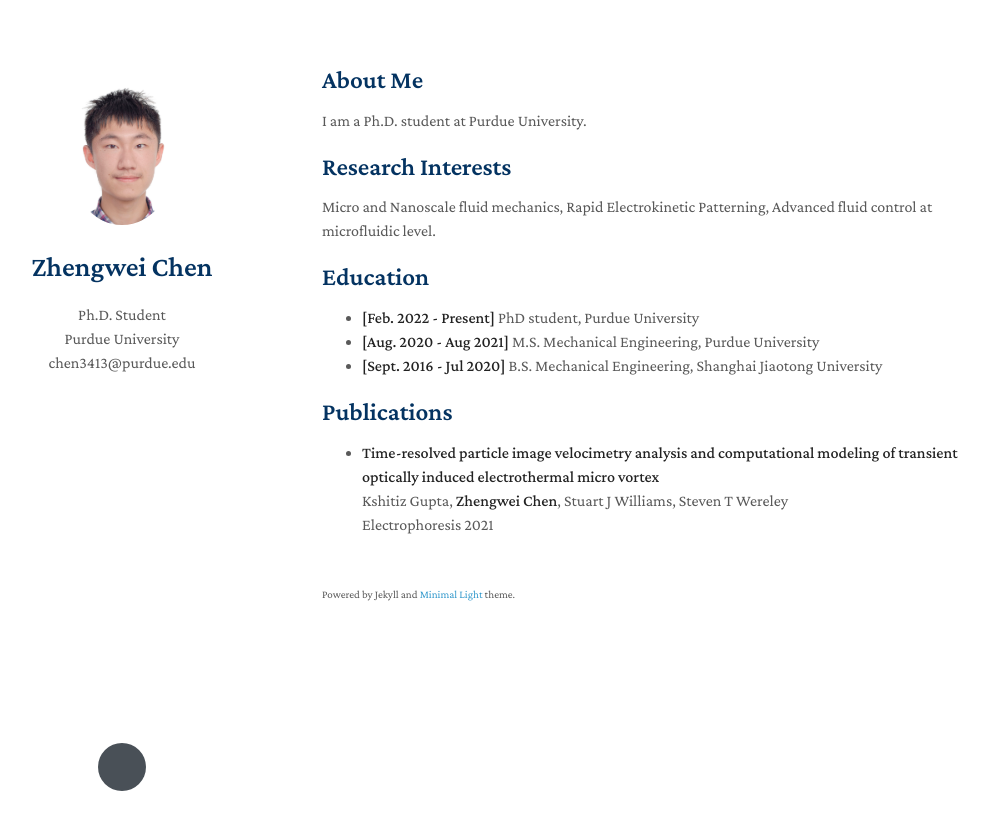
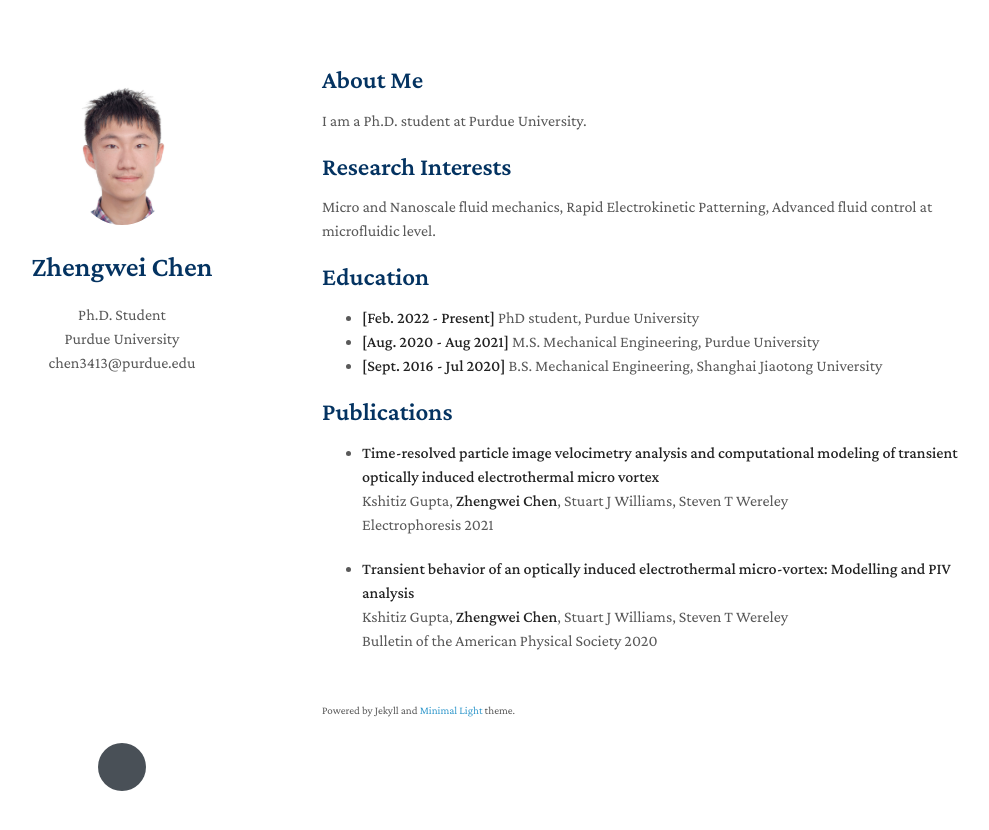
Before and after one commit to zhengweichen1998/zhengweichen, a Jekyll site: the page built from index.md, in a window 1280 px wide. Shown: the top 830 px of the page, without its empty margins (148-1137 px from the left). Built offline with Jekyll 4.4.1, drawn with Linux system fonts in a browser that asks for light colours; nearby versions of some CDN libraries; a style sheet for code colours, icons or effects is not loaded; our own code applies the rules of GitHub Pages for plain Markdown files.

Commit message:
Update index.md

```diff
--- a/index.md
+++ b/index.md
@@ -23,3 +23,9 @@ Micro and Nanoscale fluid mechanics, Rapid Electrokinetic Patterning, Advanced f
 Kshitiz Gupta, **Zhengwei Chen**, Stuart J Williams, Steven T Wereley
   <br>
  Electrophoresis 2021
+
+ - **Transient behavior of an optically induced electrothermal micro-vortex: Modelling and PIV analysis**
+  <br>
+Kshitiz Gupta, **Zhengwei Chen**, Stuart J Williams, Steven T Wereley
+  <br>
+Bulletin of the American Physical Society 2020
```
